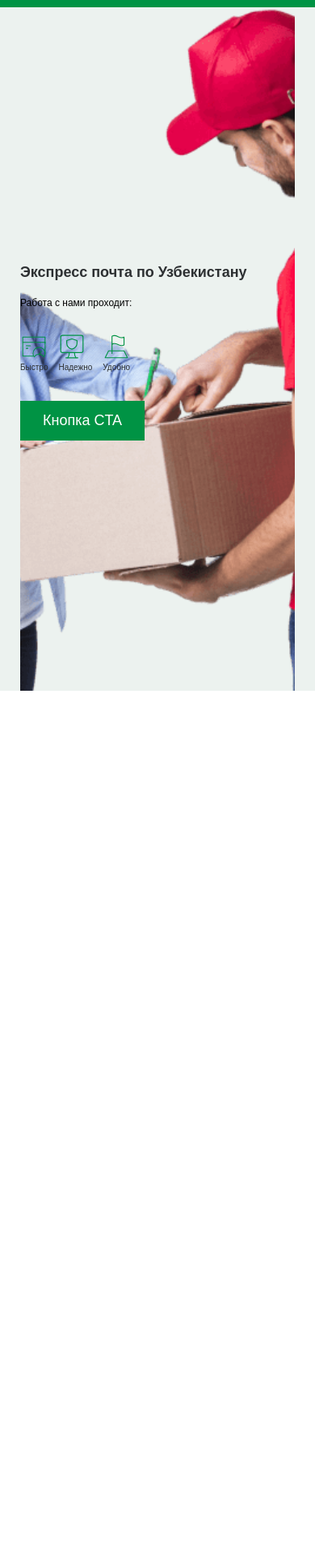
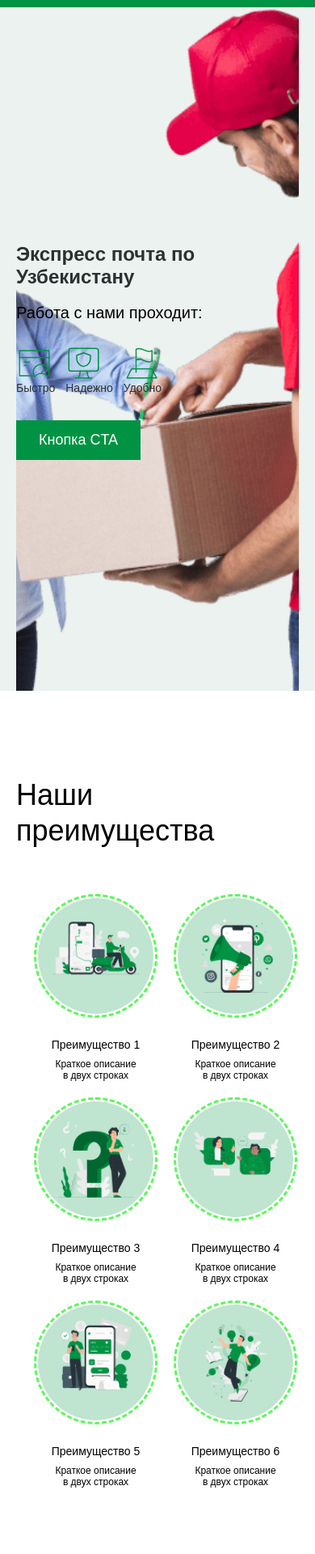
Before and after one commit to alimardon28/dms-project, a plain HTML site: page index.html in a window 390 px wide. Shown: the part 81-2000 px from the top of the page at 81% size. Before the commit the page ends 934 px from the top, so only its background shows below. Drawn offline with Linux system fonts and the light colour scheme.

Commit message:
finished advanteges section and finished responsive advantages section

```diff
--- a/index.html
+++ b/index.html
@@ -97,7 +97,7 @@
               </ul>
 
               <div class="mail__buttonBox">
-                   <button class="btn mail__buttonBox-btn">Кнопка CTA</button>
+                <button class="btn mail__buttonBox-btn">Кнопка CTA</button>
               </div>
             </div>
             <div class="mail__hero-right">
@@ -110,8 +110,89 @@
           </div>
         </div>
       </section>
+      <section class="advantages">
+        <div class="container advantages__container">
+          <div class="advantages__hero">
+            <h2 class="advantages__hero--heading">Наши преимущества</h2>
 
+            <ul class="advantages__hero--list">
+              <li class="advantages__hero--list-item">
+                <img src="./images/groupmoto.png" alt="images" />
+                <h3 class="advantages__hero--list-item--title">
+                  Преимущество 1
+                </h3>
+                <p class="advantages__hero--list-item--desc">
+                  Краткое описание<br />
+                  в двух строках
+                </p>
+              </li>
+              <li class="advantages__hero--list-item">
+                <img src="./images/groupsound.png" alt="images" />
+                <h3 class="advantages__hero--list-item--title">
+                  Преимущество 2
+                </h3>
+                <p class="advantages__hero--list-item--desc">
+                  Краткое описание<br />
+                  в двух строках
+                </p>
+              </li>
+              <li class="advantages__hero--list-item">
+                <img src="./images/groupsorov.png" alt="images" />
+                <h3 class="advantages__hero--list-item--title">
+                  Преимущество 3
+                </h3>
+                <p class="advantages__hero--list-item--desc">
+                  Краткое описание<br />
+                  в двух строках
+                </p>
+              </li>
+              <li class="advantages__hero--list-item">
+                <img src="./images/grouppeople.png" alt="images" />
+                <h3 class="advantages__hero--list-item--title">
+                  Преимущество 4
+                </h3>
+                <p class="advantages__hero--list-item--desc">
+                  Краткое описание<br />
+                  в двух строках
+                </p>
+              </li>
+              <li class="advantages__hero--list-item">
+                <img src="./images/grouppeople2.png" alt="images" />
+                <h3 class="advantages__hero--list-item--title">
+                  Преимущество 5
+                </h3>
+                <p class="advantages__hero--list-item--desc">
+                  Краткое описание<br />
+                  в двух строках
+                </p>
+              </li>
+              <li class="advantages__hero--list-item">
+                <img src="/images/grouppeople3.png" alt="images" />
+                <h3 class="advantages__hero--list-item--title">
+                  Преимущество 6
+                </h3>
+                <p class="advantages__hero--list-item--desc">
+                  Краткое описание<br />
+                  в двух строках
+                </p>
+              </li>
+            </ul>
 
+            <div class="advantages__hero-imagesBox">
+              <img
+                class="advantages__hero-imagesBox-img"
+                src="./images/Truck_mock-up 1.svg"
+                alt="images"
+              />
+            </div>
+          </div>
+        </div>
+      </section>
+
+      <section class="wedeliver"></section>
+      <section class="calculator"></section>
+      <section class="lines"></section>
+      <section class="ourbranches"></section>
     </main>
   </body>
   <script src="./js/app.js"></script>
--- /dev/null
+++ b/scss/all-blocks/_advantages.scss
@@ -0,0 +1,144 @@
+.advantages {
+  padding-top: 107px;
+  margin: 0;
+
+  &__hero {
+    margin: 0;
+    padding: 0;
+  }
+
+  &__hero--heading {
+    margin: 0;
+    padding: 0;
+    font-weight: 400;
+    font-size: 36px;
+    line-height: 44px;
+  }
+
+  &__hero--list {
+    list-style: none;
+    padding: 86px 0px 0px 0px;
+    margin: 0;
+    display: flex;
+    align-items: center;
+    justify-content: space-between;
+    flex-wrap: wrap;
+  }
+
+  &__hero--list-item {
+    display: flex;
+    align-items: center;
+    flex-direction: column;
+    margin: 0;
+    padding: 0;
+    text-align: center;
+  }
+
+  &__hero--list-item:nth-child(odd) {
+    padding-bottom: 105px;
+  }
+
+  &__hero--list-item img {
+    width: 153px;
+    height: 153px;
+    border: 3px dashed rgb(95, 246, 95);
+    border-radius: 50%;
+    padding: 2px;
+  }
+
+  &__hero--list-item--title {
+    margin: 0;
+    padding-top: 25px;
+    font-weight: 400;
+    font-size: 14px;
+    line-height: 17px;
+  }
+
+  &__hero--list-item--desc {
+    padding-top: 8px;
+    margin: 0;
+    font-weight: 400;
+    font-size: 12px;
+    line-height: 14px;
+    text-align: center;
+  }
+
+  &__hero-imagesBox {
+    margin: 0;
+    padding-top: 80px;
+    text-align: center;
+  }
+
+  &__hero-imagesBox-img {
+    text-align: center;
+    width: 60%;
+    height: 40%;
+  }
+
+  @media screen and (max-width: 769px) {
+    &__hero--list {
+      padding: 56px 0px 0px 0px;
+      display: flex;
+      justify-content: center;
+    }
+
+    &__hero--list-item {
+      margin-bottom: 20px;
+    }
+
+    &__hero--list-item:nth-child(odd) {
+      padding: 0;
+      margin-left: 20px;
+    }
+
+    &__hero--list-item:nth-child(even) {
+      padding: 0;
+      margin-left: 20px;
+    }
+
+    &__hero-imagesBox-img {
+      width: 87%;
+      height: 67%;
+    }
+  }
+
+  @media screen and (max-width: 376px) {
+    &__hero--heading {
+      font-size: 26px;
+      line-height: 34px;
+      text-align: center;
+    }
+    &__hero--list {
+      padding: 26px 0px 0px 0px;
+    }
+
+    &__hero--list-item {
+      margin-bottom: 20px;
+      margin-left: 0;
+    }
+
+    &__hero--list-item img {
+      width: 203px;
+      height: 203px;
+    }
+
+    &__hero--list-item--title {
+      font-size: 22px;
+      line-height: 22px;
+    }
+
+    &__hero--list-item--desc {
+      line-height: 20px;
+      font-size: 20px;
+    }
+
+    &__hero-imagesBox {
+      padding-top: 45px;
+    }
+
+    &__hero-imagesBox-img {
+      width: 100%;
+      height: 70%;
+    }
+  }
+}
--- a/scss/all-blocks/_all-block.scss
+++ b/scss/all-blocks/_all-block.scss
@@ -3,4 +3,10 @@
 @import 'header';
 @import 'main';
 @import 'mail';
+@import 'advantages';
+@import 'wedeliver';
+@import 'calculator';
+@import 'lines';
+@import 'ourbranches';
+@import 'blog';
 @import 'footer';
--- a/scss/all-blocks/_container.scss
+++ b/scss/all-blocks/_container.scss
@@ -2,5 +2,5 @@
     width: 100%;
     max-width:100%;
     margin: 0 auto;
-    padding: 0 25px;
+    padding: 0 20px;
   }
--- a/scss/all-blocks/_mail.scss
+++ b/scss/all-blocks/_mail.scss
@@ -1,209 +1,166 @@
-.mail{
-    background-color: #ECF2EF;
+.mail {
+  background-color: #ecf2ef;
 
-    &__hero{
+  &__hero {
     display: flex;
-        padding:0px;
-        margin:0;
+    padding: 0px;
+    margin: 0;
     background-image: url(/images/33.png);
-        background-position:center;
+    background-position: center;
     background-repeat: no-repeat;
     background-size: cover;
     width: 100%;
     height: 100vh;
   }
 
-    &__hero-left{
+  &__hero-left {
     display: flex;
     flex-direction: column;
-        justify-content:center;
+    justify-content: center;
   }
 
-    &__hero-left--heading{
+  &__hero-left--heading {
     margin: 0;
     padding: 0;
     font-weight: 600;
     font-size: 42px;
     line-height: 51px;
-       color: #2D3032;
+    color: #2d3032;
   }
 
-    &__hero-left--desc{
+  &__hero-left--desc {
     font-weight: 500;
     font-size: 24px;
     line-height: 28px;
-        padding-top:41px;
+    padding-top: 41px;
     margin: 0;
   }
 
-    &__hero-left--list{
+  &__hero-left--list {
     display: flex;
     list-style: none;
-        justify-content:start;
+    justify-content: start;
     margin: 0;
-        padding:41px 0px 0px 0px;
+    padding: 41px 0px 0px 0px;
   }
 
-    &__hero-left--list-item{
+  &__hero-left--list-item {
     display: flex;
     flex-direction: column;
   }
 
-    &__hero-left--list-item + &__hero-left--list-item{
+  &__hero-left--list-item + &__hero-left--list-item {
     margin-left: 30px;
   }
 
-    &__hero-left--list-item-img{
+  &__hero-left--list-item-img {
     object-fit: cover;
     width: 64px;
     height: 64px;
   }
 
-    &__hero-left--list-item-span{
+  &__hero-left--list-item-span {
     font-weight: 500;
     font-size: 18px;
     line-height: 21px;
-        color: #2D3032;
+    color: #2d3032;
     margin: 0;
-        padding-top:1px;
+    padding-top: 1px;
   }
 
-    &__buttonBox{
+  &__buttonBox {
     padding-top: 33px;
     padding-bottom: 13px;
   }
-    &__hero-right{
+  &__hero-right {
     margin: 0;
     padding: 0;
   }
 
-    // &__hero-right--img{
-    //     object-fit: cover;
-    //     height: 100%;
-    // }
-
-    @media screen and (max-width:769px) {
-        &__hero-left--heading{
+  @media screen and (max-width: 769px) {
+    &__hero-left--heading {
       font-size: 30px;
       line-height: 40px;
     }
-        &__hero-left--desc{
+    &__hero-left--desc {
       font-size: 19px;
       line-height: 22px;
     }
 
-        &__hero-left--list-item-img{
+    &__hero-left--list-item-img {
       width: 44px;
       height: 44px;
     }
 
-        &__hero-left--list-item-span{
+    &__hero-left--list-item-span {
       font-weight: 400;
       font-size: 13px;
       line-height: 16px;
     }
 
-        &__buttonBox-btn{
+    &__buttonBox-btn {
       padding: 16px 40px;
     }
   }
 
-    // @media screen and (max-width:667px) {
-    //     &__hero{
-    //         flex-direction: column;
-    //     }
-    //     &__hero-left--heading{
-    //         font-size: 30px;
-    //         line-height: 40px;
-    //     }
-    //     &__hero-left--desc{
-    //         font-size: 19px;
-    //         line-height: 22px;
-    //     }
-
-    //     &__hero-left--list-item-img{
-    //         width: 44px;
-    //         height: 44px;
-    //     }
-
-    //     &__hero-left--list-item-span{
-    //         font-weight: 400;
-    //         font-size: 13px;
-    //         line-height: 16px;
-    //     }
-
-    //     &__buttonBox-btn{
-    //          padding: 16px 40px;
-    //     }
-    // }
-
-
-
-    @media screen and (max-width:426px) {
-        &__hero-left--heading{
-            font-size:18px;
-            line-height: 22px;
+  @media screen and (max-width: 426px) {
+    &__hero-left--heading {
+      font-size: 24px;
+      line-height: 28px;
       padding-top: 20px;
     }
-        &__hero-left--desc{
-            font-size: 12px;
-            line-height: 14px;
+    &__hero-left--desc {
+      font-size: 20px;
+      line-height: 20px;
       padding-top: 20px;
     }
 
-        &__hero-left--list{
+    &__hero-left--list {
       padding: 30px 0px 0px 0px;
     }
 
-        &__hero-left--list-item + &__hero-left--list-item{
+    &__hero-left--list-item + &__hero-left--list-item {
       margin-left: 13px;
     }
 
-        &__hero-left--list-item-img{
-            width: 34px;
-            height: 34px;
+    &__hero-left--list-item-img {
+      width: 45px;
+      height: 45px;
     }
 
-        &__hero-left--list-item-span{
-            font-size: 10px;
+    &__hero-left--list-item-span {
+      font-size: 14px;
+      line-height: 14px;
     }
 
-        &__buttonBox-btn{
+    &__buttonBox-btn {
       padding: 14px 28px;
-       }
-
-        &__hero-right--img{
-            width: 100%;
-            height: 100%;
     }
   }
 
-    @media screen and (max-width:376px) {
-        &__hero-left--heading{
-            font-size:14px;
-            line-height: 16px;
+  @media screen and (max-width: 376px) {
+    &__hero-left--heading {
+      font-size: 24px;
+      line-height: 24px;
       padding-top: 14px;
     }
-        &__hero-left--desc{
-            font-size: 10px;
-            line-height: 12px;
-            padding-top:14px;
+    &__hero-left--desc {
+      font-size: 18px;
+      line-height: 18px;
+      padding-top: 14px;
     }
 
-        &__hero-left--list{
+    &__hero-left--list {
       padding: 20px 0px 0px 0px;
     }
 
-        &__hero-left--list-item-img{
-            width: 27px;
-            height: 27px;
+    &__hero-left--list-item {
+      margin-top: 5px;
     }
 
-        &__hero-right--img{
-            width: 260px;
-            height: 100%;
+    &__hero-left--list-item-img {
+      width: 40px;
+      height: 40px;
     }
   }
-
-
 }
```
Also changed, not shown: css/main.min.css, scss/all-blocks/_blog.scss (added), scss/all-blocks/_calculator.scss (added), scss/all-blocks/_lines.scss (added), scss/all-blocks/_ourbranches.scss (added), scss/all-blocks/_wedeliver.scss (added), 1 other file. Lines whose indentation alone changed are shown as unchanged.
